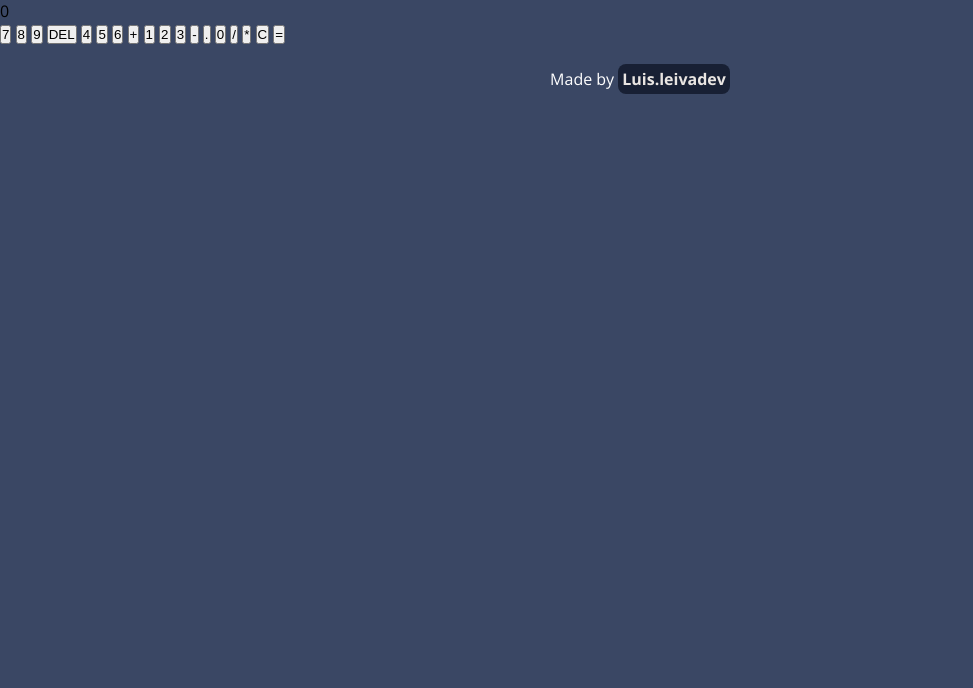
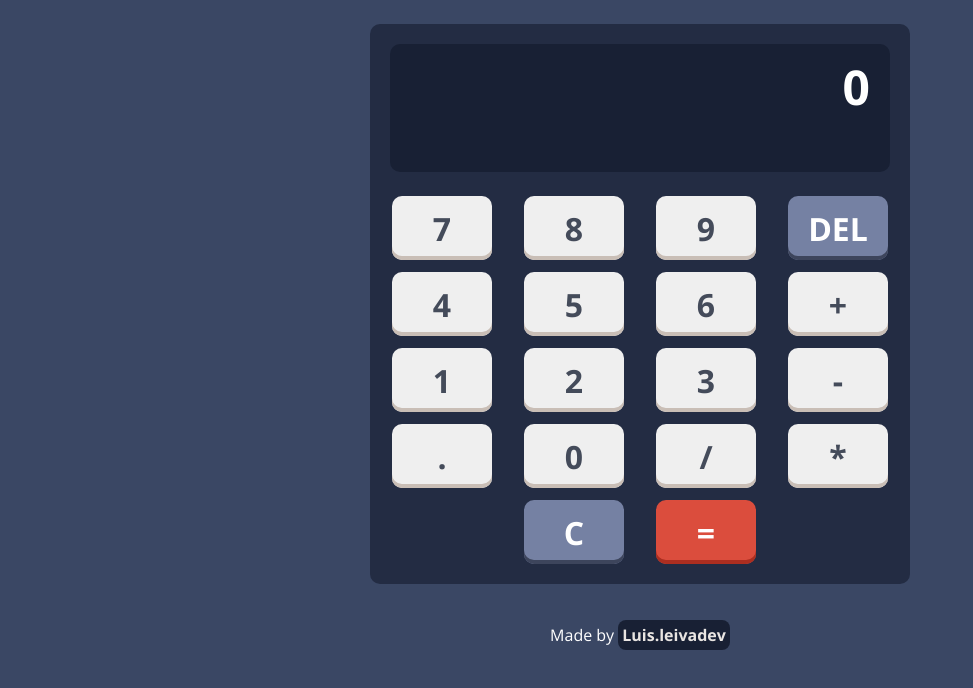
Before and after one commit to leivadev/calculator, a plain HTML site: page index.html in a window 1280 px wide. Shown: the whole page, without its empty margins (0-973 px from the left). Drawn offline with nearby package versions, Linux system fonts and the light colour scheme.

Commit message:
add calculator style

```diff
--- a/style.css
+++ b/style.css
@@ -36,16 +36,73 @@ body {
 
 }
 
-header {
+button {
+    border: none;
+    color: inherit;
+    font-family: inherit;
+    font-size: inherit;
+    cursor: pointer;
+    outline: none;
+}
+
+.calculator {
+    width: 540px;
+    margin: 24px auto;
+    padding: 20px;
+    border-radius: 10px;
+    background: var(--keypad-background);
+}
+
+.screen {
+    padding: 10px 20px;
+    margin-bottom: 24px;
+    border-radius: 10px;
+    font-size: 48px;
+    font-weight: 700;
+    text-align: right;
+    word-wrap: break-word;
+    word-break: break-all;
+    width: auto;
+    height: 128px;
+    background: var(--screen-background);
+    color: var(--white-font);
+}
+
+.buttons {
+    display: flex;
+    flex-wrap: wrap;
+    justify-content: center;
+    align-items: center;
+    gap: 12px 32px;
+}
+
+.btn {
+    padding: 10px;
+    font-size: 18px;
+    width: 100px;
+    height: 64px;
+    font-size: 32px;
+    font-weight: 700;
     text-align: center;
-    padding: 12px 0;
-    font-size: 24px;
+    color: var(--dark-font);
+    border-radius: 10px;
+    box-shadow: 0px -4px 0px 0px var(--white-key-active) inset;
+}
+
+.btn-red {
     color: var(--white-font);
-    font-weight: 700;
+    background-color: var(--red-key-background);
+    box-shadow: 0px -4px 0px 0px var(--red-key-active) inset;
+}
+
+.btn-blue {
+    color: var(--white-font);
+    background-color: var(--blue-key-background);
+    box-shadow: 0px -4px 0px 0px var(--blue-key-active) inset;
 }
 
 footer {
-    margin: 24px 0px;
+    margin: 40px auto;
     text-align: center;
     color: var(--white-font);
 }
```
